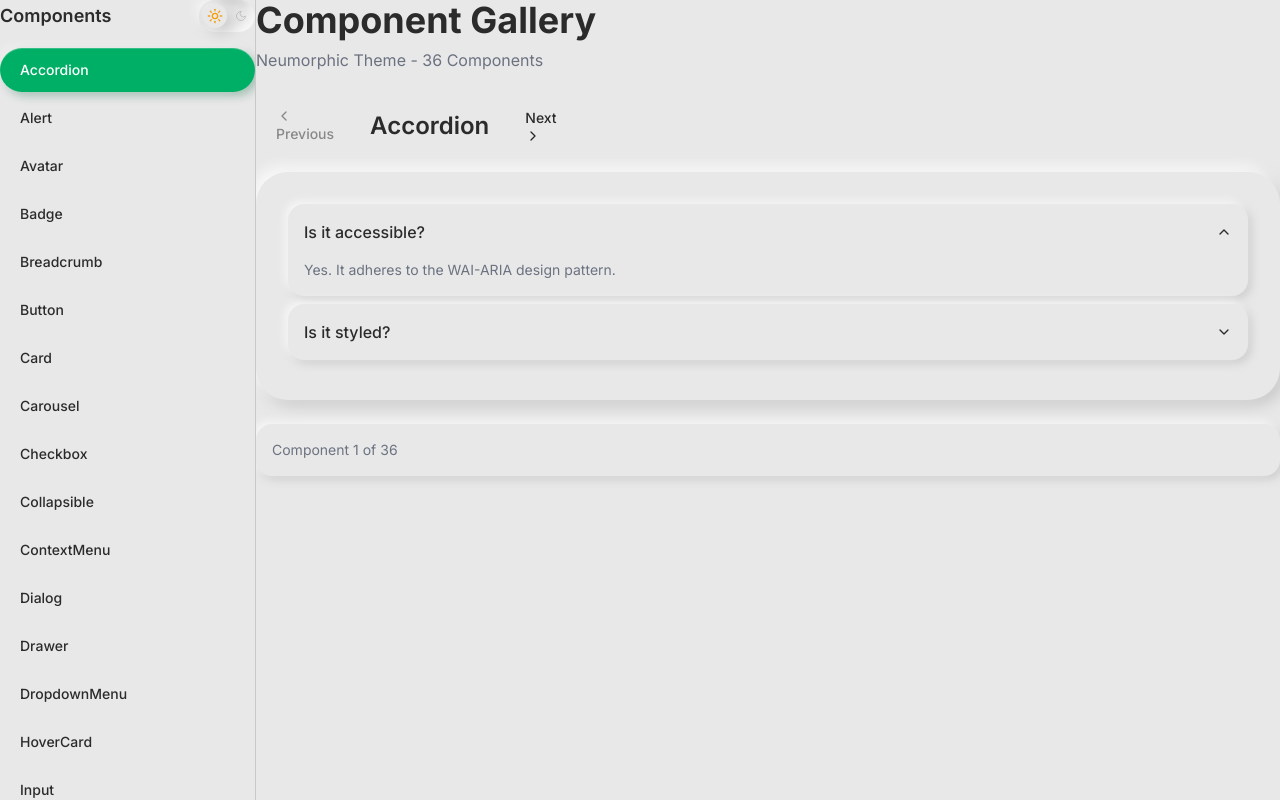
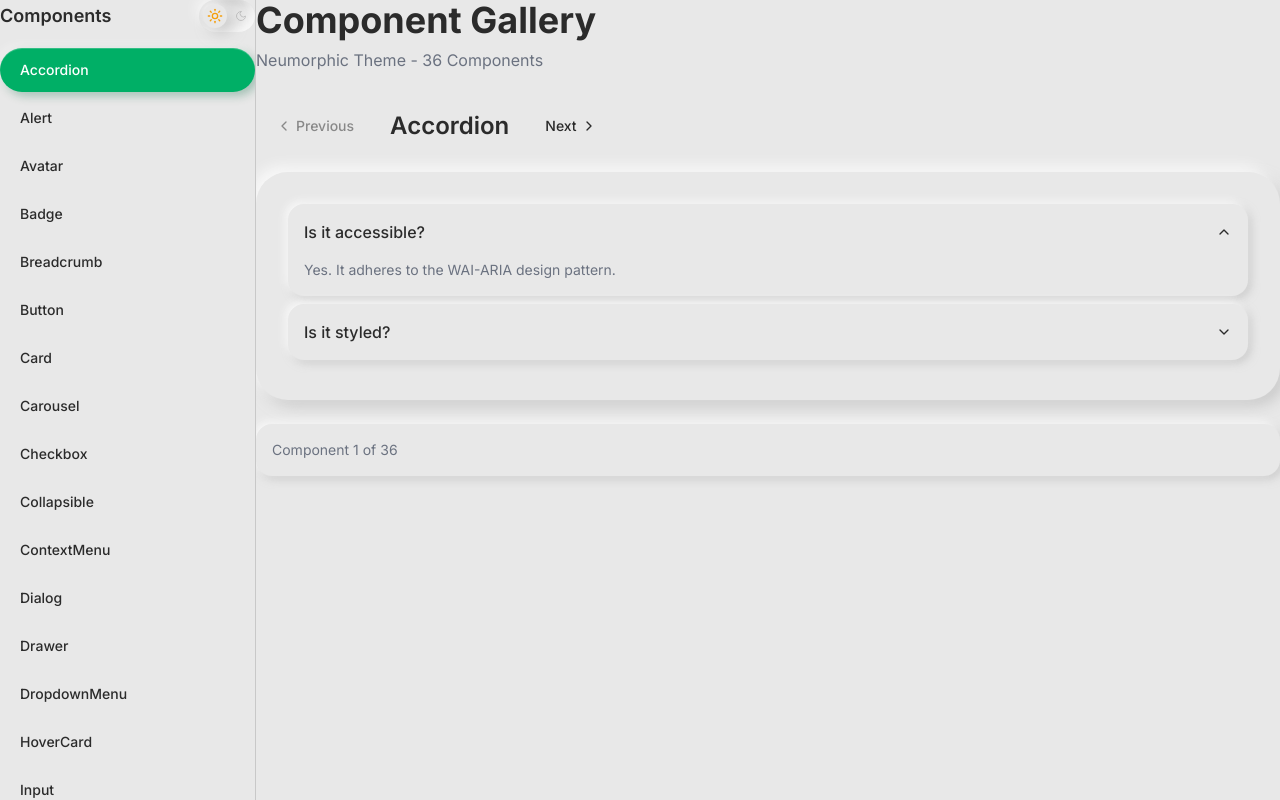
Before and after one commit to fr0mpy/so-log-db, a React (Vite) app in the folder component-harness/: page / in a window 1280 px wide. Built offline with nearby package versions, Linux system fonts and the light colour scheme.

Commit message:
Update dialog, display, form, and tabs components
- Improve dialog component exports and types
- Update progress component
- Refine button and form styles
- Fix tabs styles

```diff
--- a/component-harness/components/dialog/dialog.tsx
+++ b/component-harness/components/dialog/dialog.tsx
@@ -28,6 +28,7 @@ import type {
   DialogDescriptionProps,
   DialogFooterProps,
   DialogCloseProps,
+  DialogContentProps,
 } from './types'
 
 // Context
@@ -90,7 +91,7 @@ function DialogTrigger({ asChild, children, onClick, ref, ...props }: DialogTrig
   }
 
   return (
-    <Button ref={ref} variant="outline" onClick={handleClick} {...props}>
+    <Button ref={ref} variant="text" onClick={handleClick} {...props}>
       {children}
     </Button>
   )
@@ -254,6 +255,22 @@ function DialogClose({ asChild, children, onClick, className, ref, ...props }: D
   )
 }
 
+/**
+ * Composite DialogContent - wraps Portal + Backdrop + Popup for simple usage.
+ * Handles portal rendering, backdrop, and escape key automatically.
+ */
+function DialogContent({ className, children, showClose = true, ref, ...props }: DialogContentProps) {
+  return (
+    <DialogPortal>
+      <DialogBackdrop />
+      <DialogPopup ref={ref} className={className} {...props}>
+        {showClose && <DialogClose />}
+        {children}
+      </DialogPopup>
+    </DialogPortal>
+  )
+}
+
 // Namespace export (callable as Root + namespace)
 export const Dialog = Object.assign(DialogRoot, {
   Root: DialogRoot,
@@ -261,6 +278,7 @@ export const Dialog = Object.assign(DialogRoot, {
   Portal: DialogPortal,
   Backdrop: DialogBackdrop,
   Popup: DialogPopup,
+  Content: DialogContent,
   Header: DialogHeader,
   Title: DialogTitle,
   Description: DialogDescription,
@@ -275,6 +293,7 @@ export {
   DialogPortal,
   DialogBackdrop,
   DialogPopup,
+  DialogContent,
   DialogHeader,
   DialogTitle,
   DialogDescription,
--- a/component-harness/components/dialog/index.ts
+++ b/component-harness/components/dialog/index.ts
@@ -5,6 +5,7 @@ export {
   DialogPortal,
   DialogBackdrop,
   DialogPopup,
+  DialogContent,
   DialogHeader,
   DialogTitle,
   DialogDescription,
@@ -18,6 +19,7 @@ export type {
   DialogPortalProps,
   DialogBackdropProps,
   DialogPopupProps,
+  DialogContentProps,
   DialogHeaderProps,
   DialogTitleProps,
   DialogDescriptionProps,
--- a/component-harness/components/dialog/types.ts
+++ b/component-harness/components/dialog/types.ts
@@ -61,3 +61,9 @@ export interface DialogCloseProps extends ButtonHTMLAttributes<HTMLButtonElement
   asChild?: boolean
   ref?: Ref<HTMLButtonElement>
 }
+
+export interface DialogContentProps extends HTMLAttributes<HTMLDivElement> {
+  /** Show close button in top-right corner */
+  showClose?: boolean
+  ref?: Ref<HTMLDivElement>
+}
--- a/component-harness/components/display/progress.tsx
+++ b/component-harness/components/display/progress.tsx
@@ -8,10 +8,11 @@ interface ProgressProps extends React.HTMLAttributes<HTMLDivElement> {
   segments?: number
   indeterminate?: boolean
   size?: 'sm' | 'md'
+  inverted?: boolean
   ref?: React.Ref<HTMLDivElement>
 }
 
-function Progress({ value = 0, max = 100, segments = 10, indeterminate = false, size = 'md', className, ref, ...props }: ProgressProps) {
+function Progress({ value = 0, max = 100, segments = 10, indeterminate = false, size = 'md', inverted = false, className, ref, ...props }: ProgressProps) {
   const percentage = Math.min(100, Math.max(0, (value / max) * 100))
   const filledSegments = Math.round((percentage / 100) * segments)
 
@@ -48,7 +49,9 @@ function Progress({ value = 0, max = 100, segments = 10, indeterminate = false,
             key={i}
             className={cn(
               S.segment.base,
-              i < filledSegments ? S.segment.filled : S.segment.empty
+              inverted
+                ? (i < filledSegments ? S.segment.invertedFilled : S.segment.invertedEmpty)
+                : (i < filledSegments ? S.segment.filled : S.segment.empty)
             )}
           />
         ))
--- a/component-harness/components/display/styles.ts
+++ b/component-harness/components/display/styles.ts
@@ -78,6 +78,8 @@ export const ProgressStyles = {
     base: 'flex-1 rounded-full transition-all duration-200 ease-out',
     filled: 'bg-primary shadow-neu-raised-sm',
     empty: 'bg-neu-base shadow-neu-pressed-sm',
+    invertedFilled: 'bg-white',
+    invertedEmpty: 'bg-white/30',
   },
 } as const
 
--- a/component-harness/components/form/button.tsx
+++ b/component-harness/components/form/button.tsx
@@ -5,7 +5,7 @@ import { Progress } from '../display/progress'
 import { LOADING, DURATION, LABEL } from '../../config'
 import { ButtonStyles as S } from './styles'
 
-export type ButtonVariant = 'primary' | 'secondary' | 'outline' | 'ghost' | 'destructive'
+export type ButtonVariant = 'primary' | 'secondary' | 'text' | 'ghost' | 'destructive'
 export type ButtonSize = 'sm' | 'md' | 'lg'
 
 interface ButtonProps extends React.ButtonHTMLAttributes<HTMLButtonElement> {
@@ -64,11 +64,12 @@ function Button({
             className={S.loadingContent}
           >
             <span className={S.loadingText}>{loadingText}</span>
-            <Progress value={loadingProgress} max={LOADING.segments} segments={LOADING.segments} size="sm" />
+            <Progress value={loadingProgress} max={LOADING.segments} segments={LOADING.segments} size="sm" inverted />
           </motion.div>
         ) : (
           <motion.span
             key="content"
+            className={S.content}
             initial={{ opacity: 0 }}
             animate={{ opacity: 1 }}
             exit={{ opacity: 0 }}
--- a/component-harness/components/form/styles.ts
+++ b/component-harness/components/form/styles.ts
@@ -25,12 +25,12 @@ export const ButtonStyles = {
     TypographyTokens.fontMedium,
     Interactive.Cursor.pointer,
     Interactive.Transition.color,
-    'outline-none',
+    'outline-none whitespace-nowrap',
     Interactive.Disabled.base,
   ].join(' '),
 
   /** Loading state modifier */
-  loading: 'flex-col py-2',
+  loading: 'flex-col py-2 disabled:opacity-100',
 
   /** Loading content wrapper */
   loadingContent: [
@@ -46,6 +46,12 @@ export const ButtonStyles = {
     TypographyTokens.textXs,
     TypographyTokens.fontSemibold,
     TypographyTokens.trackingWide,
+  ].join(' '),
+
+  /** Content wrapper for children */
+  content: [
+    Layout.Flex.inline,
+    SpacingTokens.gap1,
   ].join(' '),
 
   /** Size variants */
@@ -89,12 +95,11 @@ export const ButtonStyles = {
       'active:shadow-neu-pressed-sm',
       'focus-visible:shadow-[var(--shadow-variant-secondary),var(--shadow-focus)]',
     ].join(' '),
-    outline: [
-      'bg-neu-base text-foreground',
-      'shadow-neu-raised',
-      'hover:shadow-neu-raised-lg',
-      'active:shadow-neu-pressed-sm',
-      'focus-visible:shadow-[var(--shadow-raised),var(--shadow-focus)]',
+    text: [
+      'bg-transparent text-foreground',
+      'hover:text-primary',
+      'active:opacity-80',
+      'focus-visible:shadow-neu-focus',
     ].join(' '),
     ghost: [
       'bg-transparent text-foreground',
--- a/component-harness/components/tabs/styles.ts
+++ b/component-harness/components/tabs/styles.ts
@@ -23,7 +23,7 @@ export const TabsStyles = {
       Interactive.Focus.neu,
       Interactive.Disabled.base,
     ].join(' '),
-    active: TypographyTokens.textForeground,
+    active: TypographyTokens.textPrimary,
     inactive: [TypographyTokens.textMuted, 'hover:text-foreground'].join(' '),
   },
   indicator: 'absolute inset-0 rounded-theme-md bg-neu-base shadow-neu-raised-sm',
```
